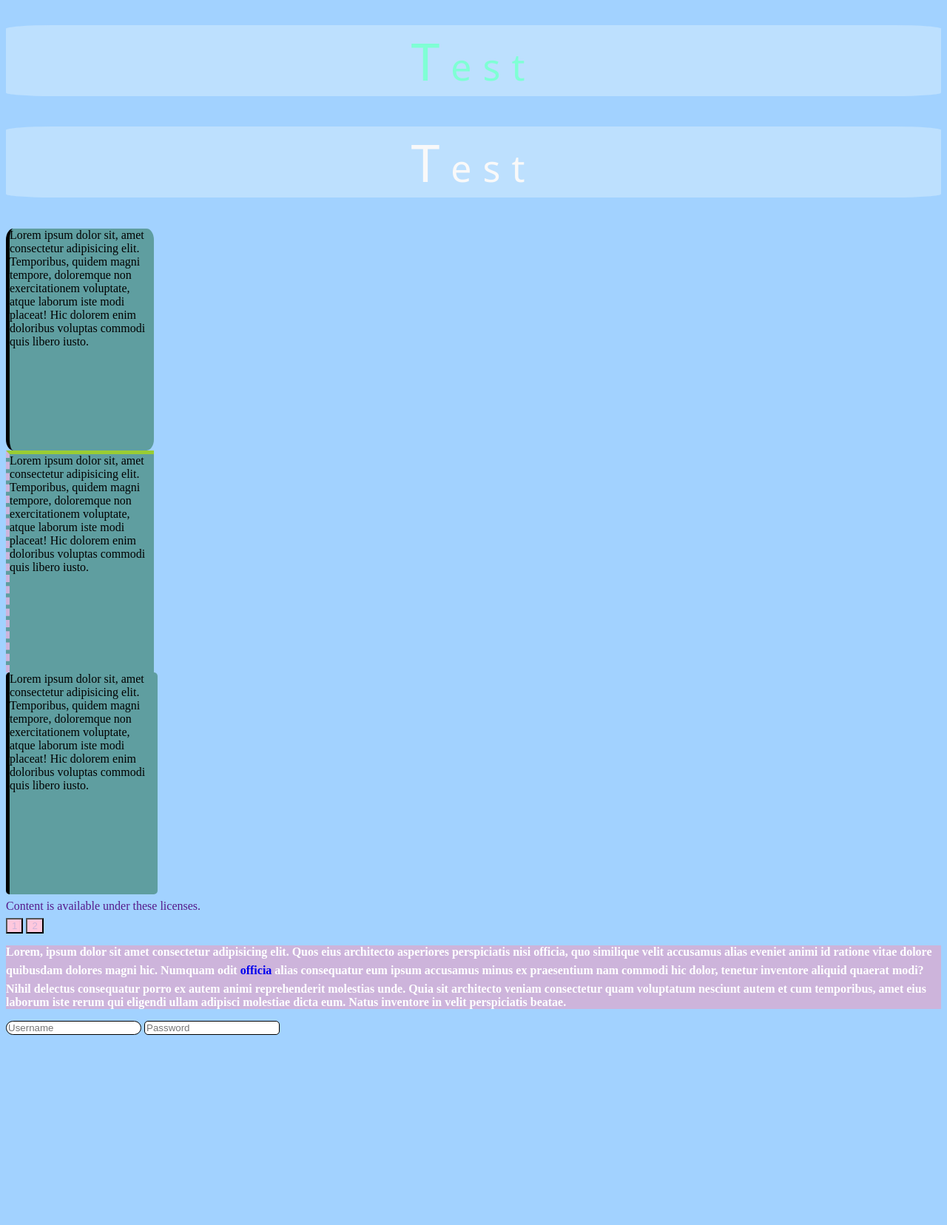
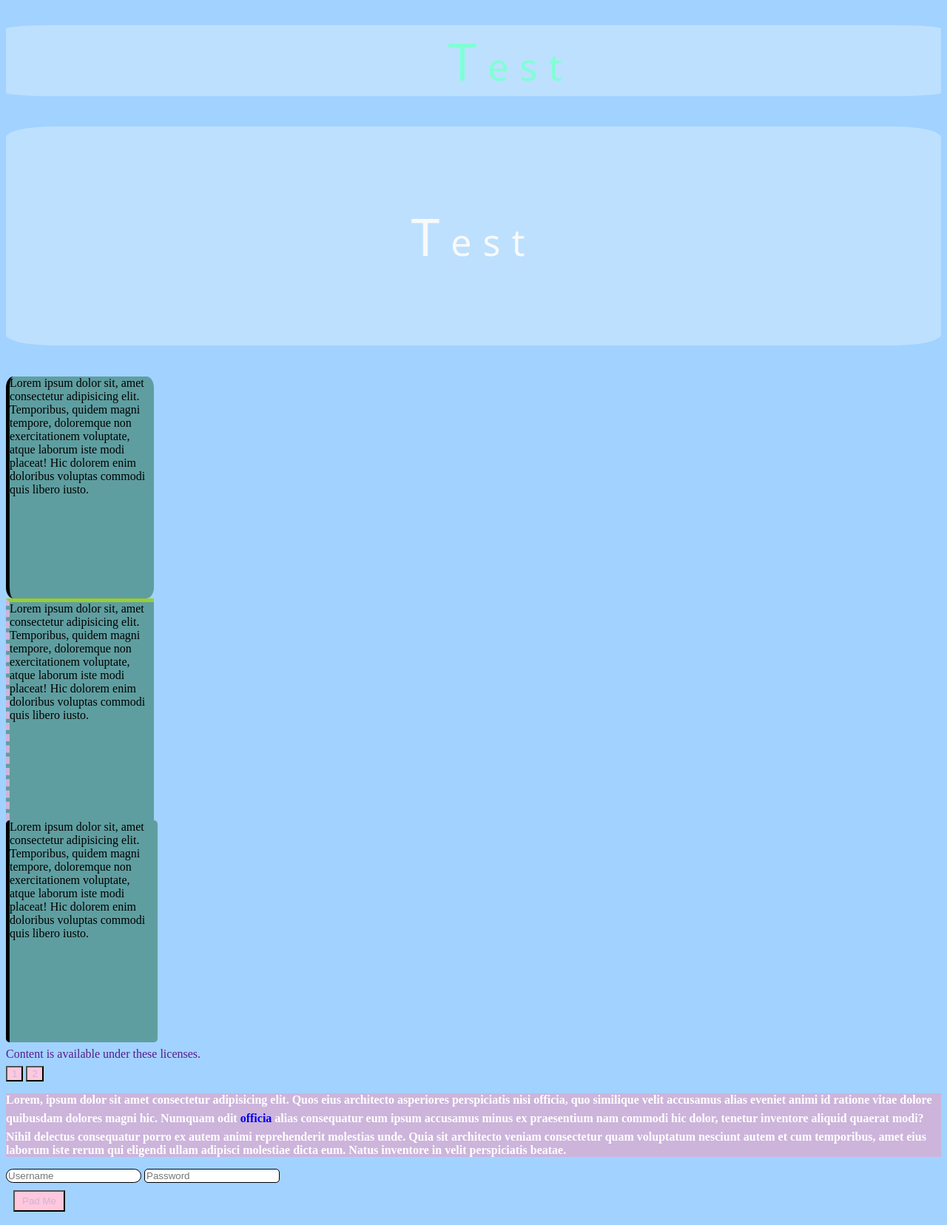
Before and after one commit to DiegoYegros/FrontEndCourse, a plain HTML site: page CSS/index.html in a window 1280 px wide. Shown: the whole page at 74% size. Before the commit the page ends 1407 px from the top, so only its background shows below. Drawn offline with Linux system fonts and the light colour scheme.

Commit message:
Margin, padding, border

```diff
--- a/CSS/apps.css
+++ b/CSS/apps.css
@@ -71,6 +71,7 @@ input[type="password"] {
 
 h2 {
     text-align: center;
+    padding: 100px;
 }
 
 #heading1 {
@@ -79,6 +80,7 @@ h2 {
 
 h1 {
     color: aquamarine !important;
+    padding-left: 100px;
 }
 
 div {
@@ -135,9 +137,13 @@ div {
 
 img {
     width: 200px;
-    border-width: 200px;
     border-color: rgb(236, 183, 191);
     border-style: solid;
     border-width: 5px;
     border-radius: 50%;
 }
+
+#lastButton {
+    padding: 5px 10px;
+    margin: 10px;
+}
--- a/CSS/index.html
+++ b/CSS/index.html
@@ -50,6 +50,9 @@
     </style> -->
     <input type="text" name="text" id="text" placeholder="Username">
     <input type="password" name="password" id="password" placeholder="Password">
+    <br>
+    <button id="lastButton">Pad Me</button>
 </body>
 
+
 </html>
```
